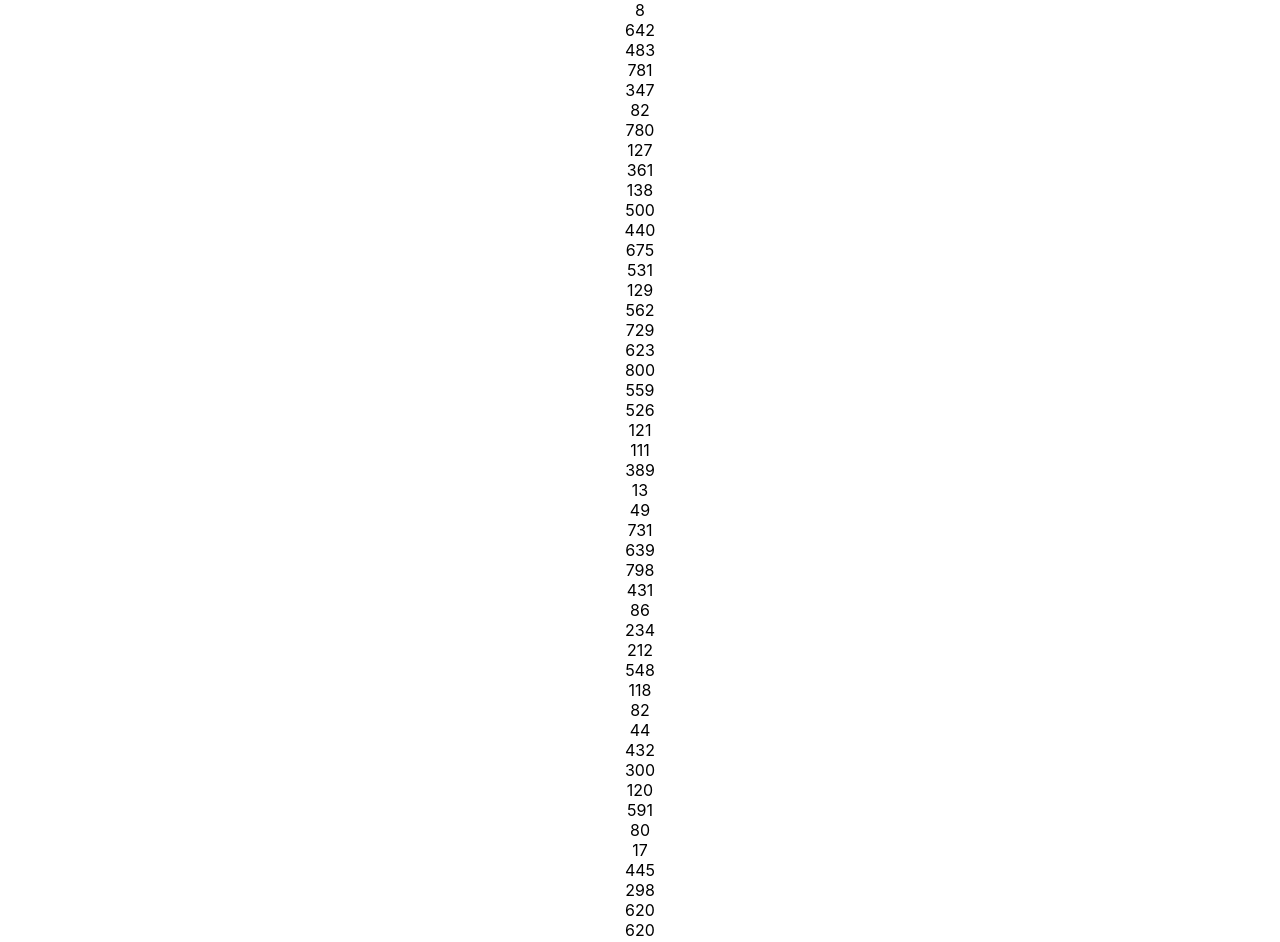
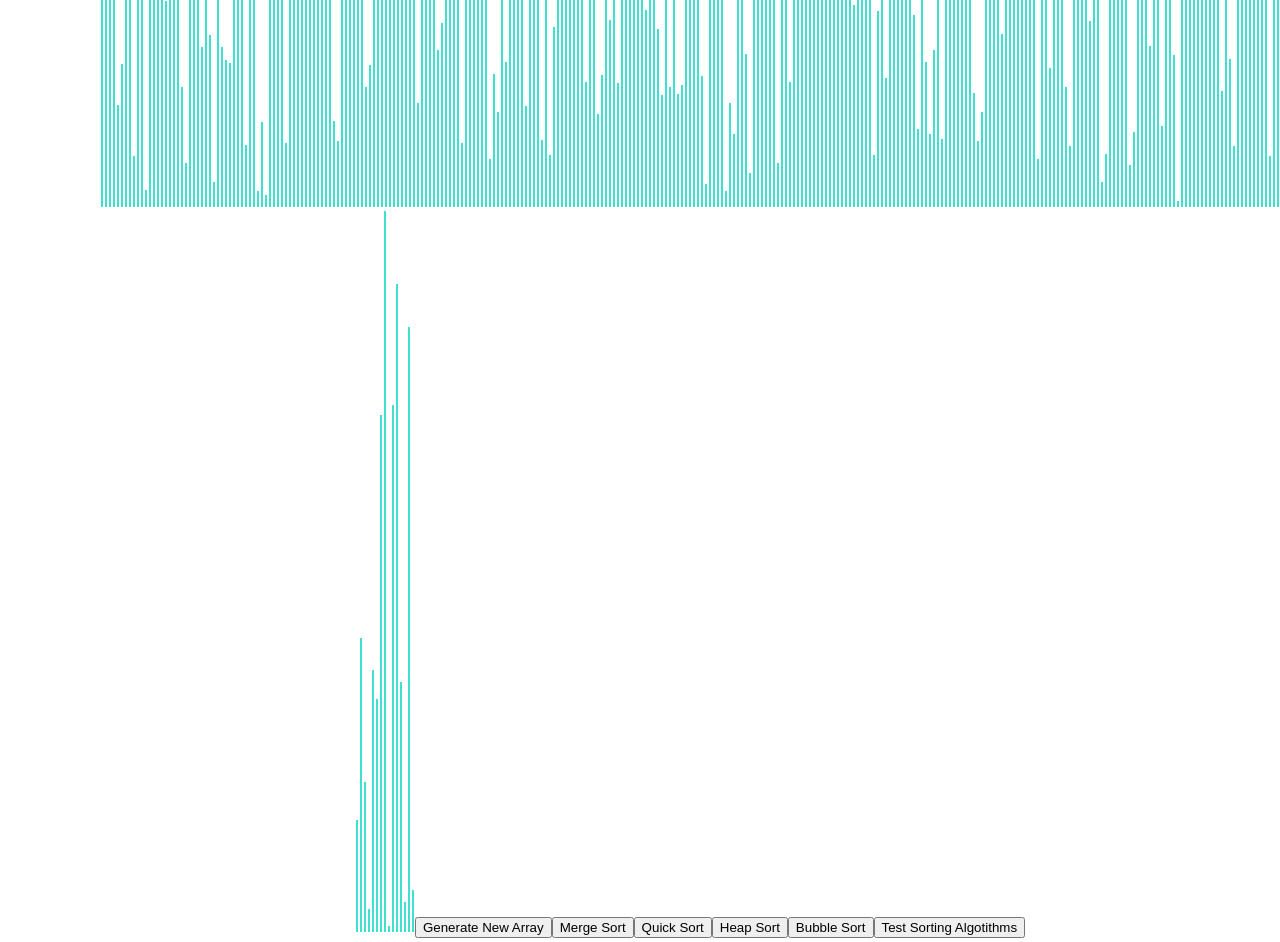
Before and after one commit to Steven-Yiran/sorting-algo-visualizer, a React (Create React App) app: page / in a window 1280 px wide. Shown: the part 520-1462 px from the top of the page. Built offline with nearby package versions, Linux system fonts and the light colour scheme.

Commit message:
implemented merge sort

```diff
--- a/src/SortingVisualizer/SortingVisualizer.css
+++ b/src/SortingVisualizer/SortingVisualizer.css
@@ -0,0 +1,10 @@
+.array-container {
+    position: absolute;
+    left: 100px;
+}
+
+.array-bar {
+    width: 2px;
+    display: inline-block;
+    margin: 0 1px;
+}
--- a/src/SortingVisualizer/SortingVisualizer.jsx
+++ b/src/SortingVisualizer/SortingVisualizer.jsx
@@ -1,5 +1,6 @@
 // https://www.youtube.com/watch?v=pFXYym4Wbkc&t=443s
 import React from 'react';
+import * as sortingAlgorithms from "../sortingAlgorithms/sortingAlgorithms.js"
 import "./SortingVisualizer.css"
 
 export default class SortingVisualizer extends React.Component {
@@ -17,23 +18,62 @@
 
     resetArray() {
         let array = [];
-        for (let i = 0; i < 100; i++) {
-            array.push(randomIntFromInterval(5, 800));
+        for (let i = 0; i < 310; i++) {
+            array.push(randomIntFromInterval(5, 730));
         }
         this.setState({array});
+    }
+
+    mergeSort() {
+        const javaScriptSortedArray = this.state.array
+            .sort()
+            .sort((a, b) => a - b);
+        const sortedArr = sortingAlgorithms.mergeSort(this.state.array);
+        console.log(sortedArr);
+
+        console.log(arraysAreEqual(javaScriptSortedArray, sortedArr));
+    }
+
+    quickSort() {}
+
+    heapSort() {}
+
+    bubbleSort() {}
+
+    testSortingAlgorithms() {
+        for (let i = 0; i < 100; i++) {
+            const array = [];
+            const length = randomIntFromInterval(1, 1000);
+            for (let i = 0; i < length; i++) {
+                array.push(randomIntFromInterval(-1000, 1000));
+            }
+            const javaScriptSortedArray = array.slice().sort((a, b) => a - b);
+            const mergeSortedArray = sortingAlgorithms.mergeSort(array.slice());
+            console.log(arraysAreEqual(javaScriptSortedArray, mergeSortedArray));
+        }
     }
 
     render() {
         const {array} = this.state;
 
         return (
-            <>
+            <div className='array-container'>
                 {array.map((value, idx) => (
-                    <div className='array-bar' key={idx}>
-                        {value}
-                    </div>
+                <div
+                    className="array-bar"
+                    key={idx}
+                    style={{
+                    backgroundColor: 'turquoise',
+                    height: `${value}px`,
+                    }}></div>
                 ))}
-            </>
+                <button onClick={() => this.resetArray()}>Generate New Array</button>
+                <button onClick={() => this.mergeSort()}>Merge Sort</button>
+                <button onClick={() => this.quickSort()}>Quick Sort</button>
+                <button onClick={() => this.heapSort()}>Heap Sort</button>
+                <button onClick={() => this.bubbleSort()}>Bubble Sort</button>
+                <button onClick={() => this.testSortingAlgorithms()}>Test Sorting Algotithms</button>
+            </div>
         );
     };
 }
@@ -41,3 +81,13 @@
 function randomIntFromInterval(min, max) {
     return Math.floor(Math.random() * (max - min + 1) + min)
 }
+
+function arraysAreEqual(arr1, arr2) {
+    if (arr1.length !== arr2.length) return false;
+    for (let i = 0; i < arr1.length; i++) {
+        if (arr1[i] !== arr2[i]) {
+            return false;
+        }
+    }
+    return true;
+}
--- /dev/null
+++ b/src/sortingAlgorithms/sortingAlgorithms.js
@@ -0,0 +1,18 @@
+export const mergeSort = array => {
+    if (array.length === 1) return array;
+    const middleIdx = Math.floor(array.length / 2);
+    const firstHalf = mergeSort(array.slice(0, middleIdx));
+    const secondHalf = mergeSort(array.slice(middleIdx));
+    const sortedArr = [];
+    let i = 0, j = 0;
+    while (i < firstHalf.length && j < secondHalf.length) {
+        if (firstHalf[i] < secondHalf[j]) {
+            sortedArr.push(firstHalf[i++]);
+        } else {
+            sortedArr.push(secondHalf[j++]);
+        }
+    }
+    while (i < firstHalf.length) sortedArr.push(firstHalf[i++]);
+    while (j < secondHalf.length) sortedArr.push(secondHalf[j++]);
+    return sortedArr;
+}
```
